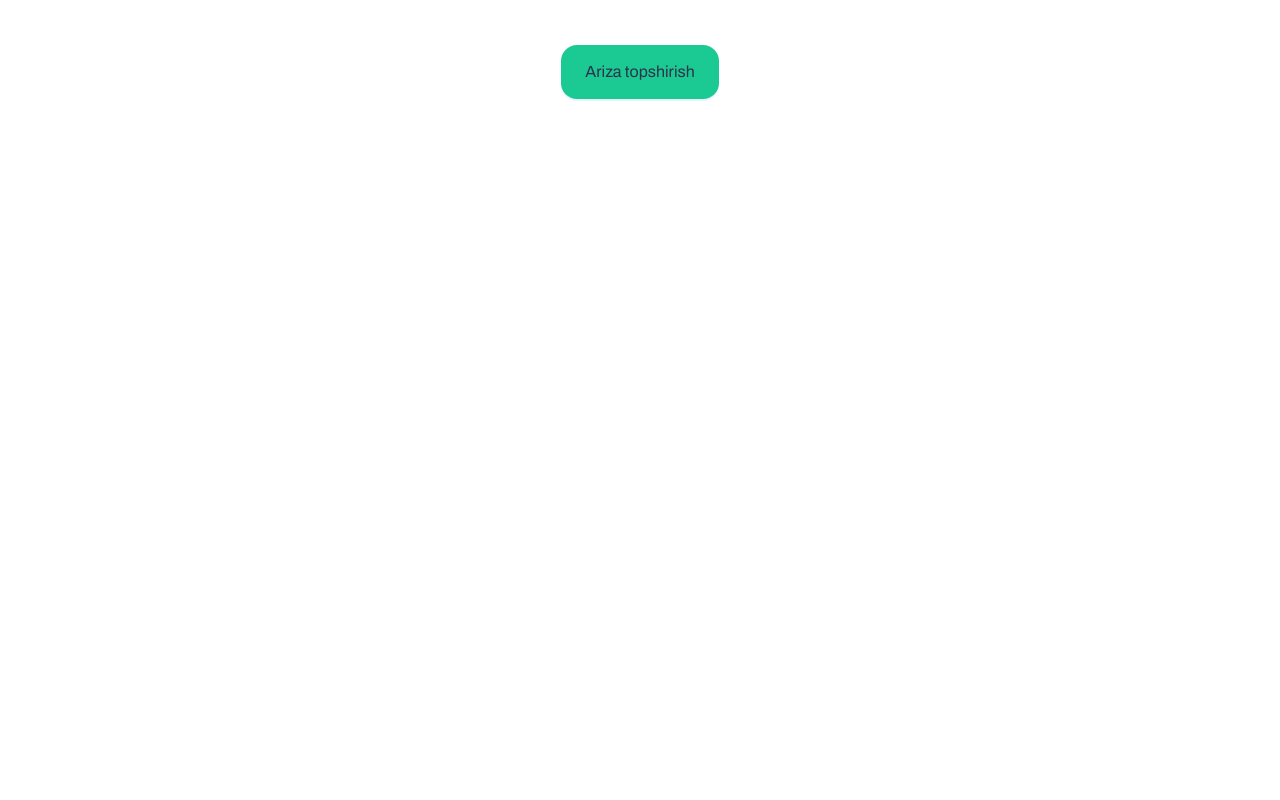
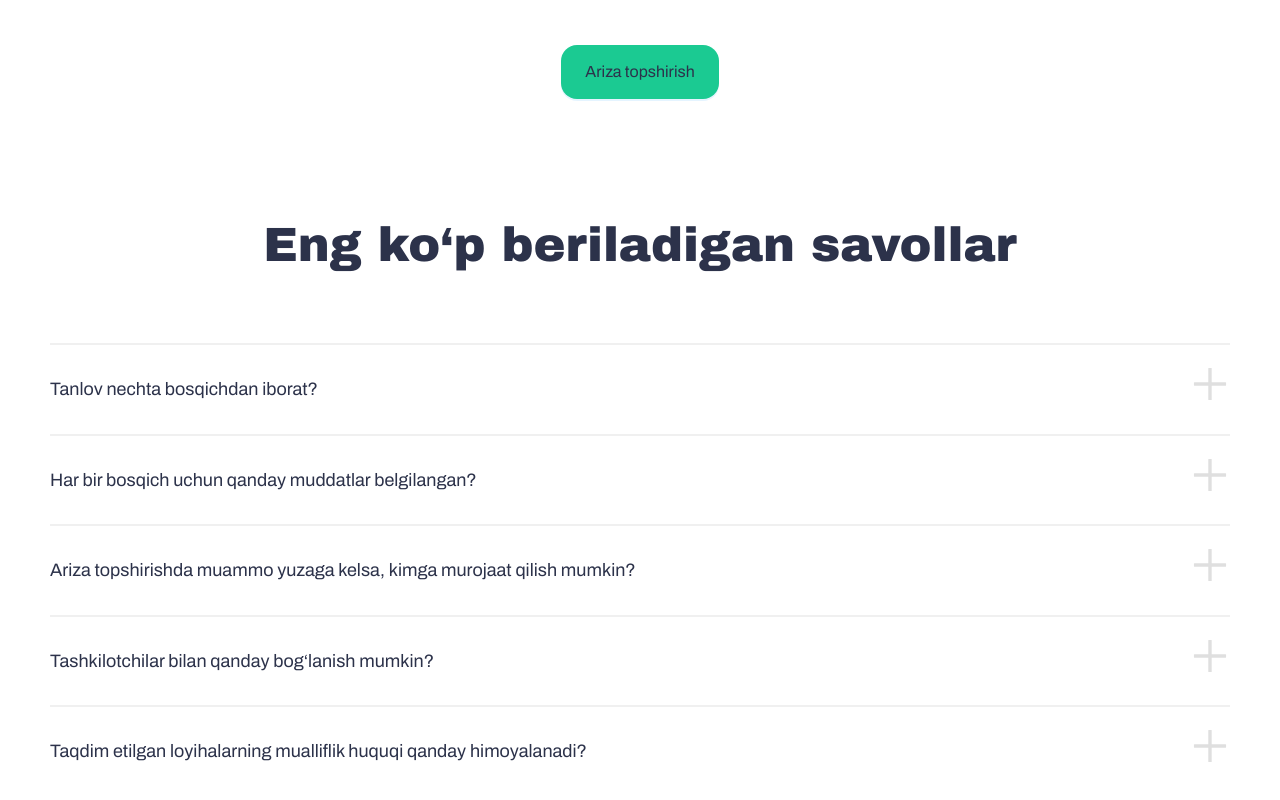
Before and after one commit to Jahongirhacking/muhandis.edu.uz, a React (Vite) app: page / in a window 1280 px wide. Shown: the part 7375-8175 px from the top of the page. Before the commit the page ends 7574 px from the top, so only its background shows below. Built offline with nearby package versions, Linux system fonts and the light colour scheme.

Commit message:
feat: add faq section to hompage

```diff
--- a/src/pages/landing/HomePage.tsx
+++ b/src/pages/landing/HomePage.tsx
@@ -1,4 +1,5 @@
-import { Button, Card, Flex, Image, Tag, Typography } from "antd";
+import { MinusOutlined, PlusOutlined } from "@ant-design/icons";
+import { Button, Card, Collapse, Flex, Image, Tag, Typography } from "antd";
 import { useEffect, useRef, useState } from "react";
 import ConfettiExplosion from "react-confetti-explosion";
 import { Link } from "react-router-dom";
@@ -165,7 +166,7 @@ const HomePage = () => {
                     </Flex>
                     <Flex vertical className="steps-container" gap={120}>
                         {/* 1ST STEP */}
-                        <Flex vertical className="step-item" gap={40}>
+                        <Flex vertical className="step-item first-item" gap={40}>
                             <Flex vertical className="step-info" gap={16}>
                                 <Typography.Title level={3} className="title-text">1-bosqich</Typography.Title>
                                 <Typography.Text><strong>Texnik ekspertiza</strong> kelib tushgan hujjatlarning Vazirlik tomonidan tasdiqlangan talablarga muvofiqligini, shuningdek, loyiha hujjatlariga koʻra taqdim etilgan maʼlumotlarni tahlil qilishda xatolarni aniqlash maqsadida amalga oshiriladi.</Typography.Text>
@@ -204,7 +205,7 @@ const HomePage = () => {
                         </Flex>
 
                         {/* 2ND STEP */}
-                        <Flex vertical className="step-item" gap={40}>
+                        <Flex vertical className="step-item second-item" gap={40}>
                             <Flex vertical className="step-info" gap={16}>
                                 <Typography.Title level={3} className="title-text">2-bosqich</Typography.Title>
                             </Flex>
@@ -251,7 +252,7 @@ const HomePage = () => {
                         </Flex>
 
                         {/* 3RD STEP */}
-                        <Flex vertical className="step-item" gap={40}>
+                        <Flex vertical className="step-item third-item" gap={40}>
                             <Flex vertical className="step-info" gap={16}>
                                 <Typography.Title level={3} className="title-text">3-bosqich</Typography.Title>
                             </Flex>
@@ -295,6 +296,24 @@ const HomePage = () => {
                     </Flex>
                 </Flex>
             </Flex>
+
+            {/* FAQ section */}
+            <Flex vertical className="faq" align="center">
+                <Flex vertical className="padding-box" gap={72} align="center">
+                    <Typography.Title level={1} className="title-text">Eng ko‘p beriladigan savollar</Typography.Title>
+                    <Collapse
+                        expandIcon={({ isActive }) => isActive ? <MinusOutlined /> : <PlusOutlined />}
+                        expandIconPosition="end"
+                        items={[
+                            { key: 1, label: 'Tanlov nechta bosqichdan iborat?', children: 'Lorem Ipsum' },
+                            { key: 2, label: 'Har bir bosqich uchun qanday muddatlar belgilangan?', children: 'Lorem Ipsum' },
+                            { key: 3, label: 'Ariza topshirishda muammo yuzaga kelsa, kimga murojaat qilish mumkin?', children: 'Lorem Ipsum' },
+                            { key: 4, label: 'Tashkilotchilar bilan qanday bog‘lanish mumkin?', children: 'Lorem Ipsum' },
+                            { key: 5, label: 'Taqdim etilgan loyihalarning mualliflik huquqi qanday himoyalanadi?', children: 'Lorem Ipsum' },
+                        ]}
+                    />
+                </Flex>
+            </Flex>
         </Flex>
     )
 }
--- a/src/pages/landing/style.scss
+++ b/src/pages/landing/style.scss
@@ -280,6 +280,10 @@ $secondary_color: #85889e;
     .steps-container {
       .step-item {
         align-items: center;
+
+        &.third-item .step-cards > .ant-flex {
+          justify-content: center;
+        }
 
         &:nth-child(2),
         &:nth-child(3) {
@@ -580,6 +584,53 @@ $secondary_color: #85889e;
       }
     }
   }
+
+  .faq {
+    margin-top: 120px;
+
+    .ant-typography {
+      margin: 0;
+    }
+
+    h1 {
+      color: $primary-color;
+      font-size: 48px;
+      line-height: 52.22px;
+    }
+
+    .ant-collapse {
+      width: 100%;
+      border: none;
+      background-color: transparent;
+
+      .ant-collapse-item {
+        border-radius: 0;
+        border: none;
+        border-top: 2px solid #f0f0f0;
+
+        .ant-collapse-header {
+          padding: 28px 0;
+
+          &-text {
+            color: $primary-color;
+            font-size: 18px;
+            line-height: 32.4px;
+          }
+
+          .ant-collapse-expand-icon {
+            .anticon {
+              font-size: 40px;
+              color: #dfdfdf;
+            }
+          }
+        }
+
+        .ant-collapse-content-box {
+          padding: 28px 25px;
+        }
+      }
+    }
+  }
 }
 
 @keyframes text_animation {
```
